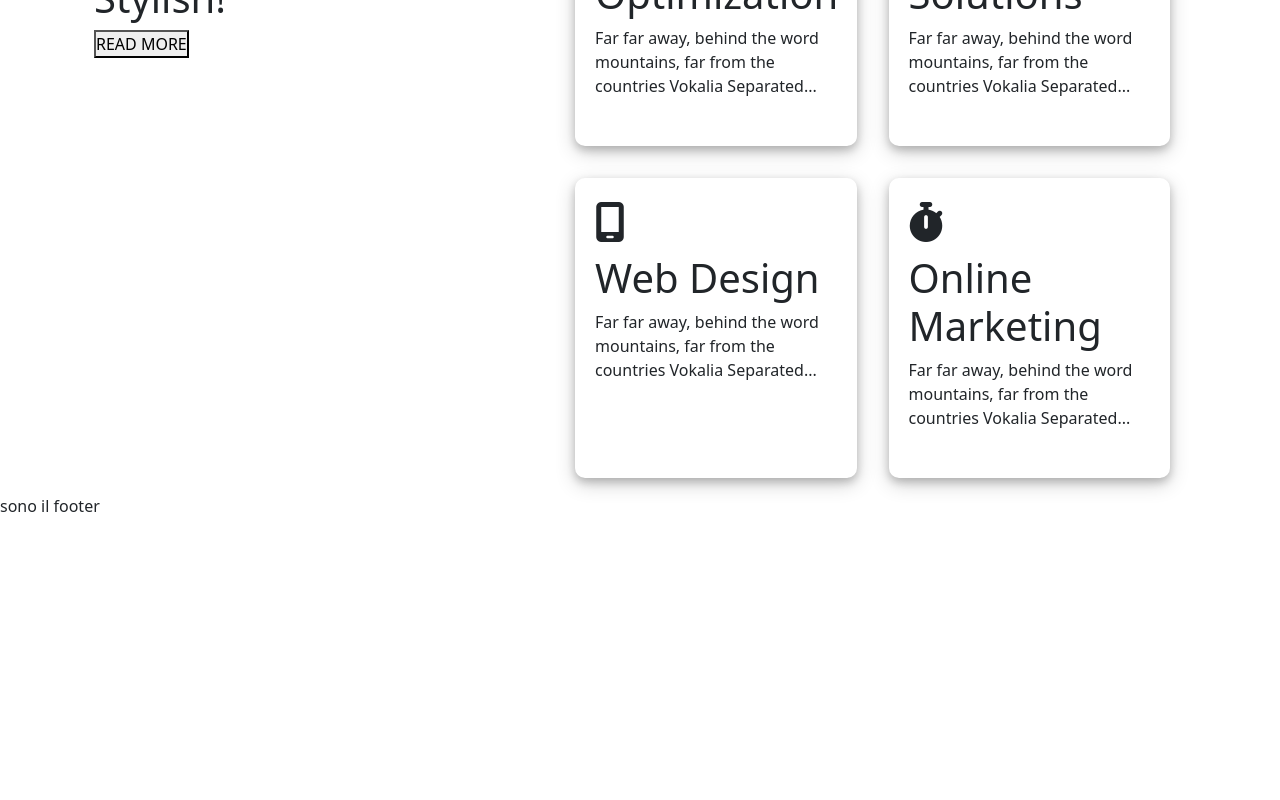
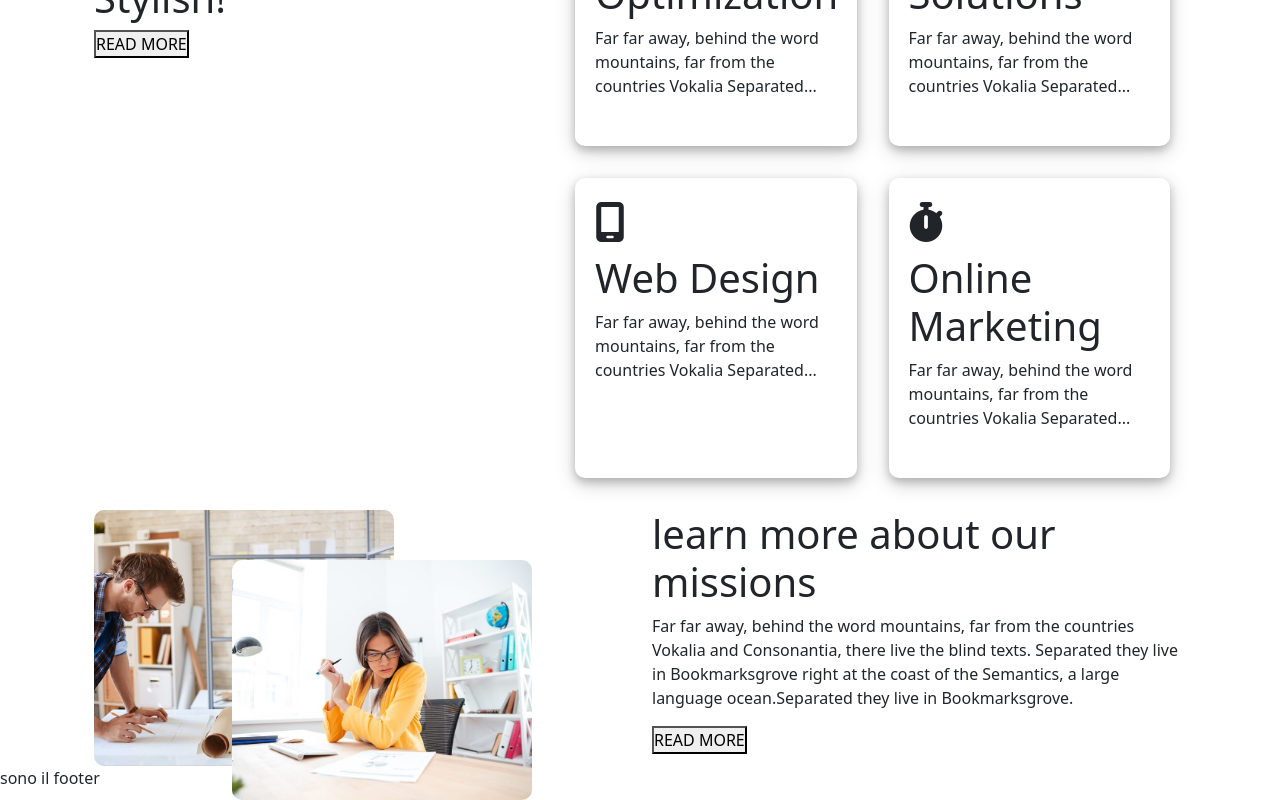
Before and after one commit to eugeniomalavasi/proj-html-vuejs, a Vue app: page / in a window 1280 px wide. Shown: the part 1386-2186 px from the top of the page. Before the commit the page ends 1904 px from the top, so only its background shows below. Built offline with nearby package versions, Linux system fonts and the light colour scheme.

Commit message:
feat section homepage 2-3

```diff
--- a/src/pages/HomePage.vue
+++ b/src/pages/HomePage.vue
@@ -85,8 +85,20 @@ data() {
             </div>
 
             <!-- mission section 3 -->
-            <div>
+            <div class="container pt-3">
+                <div class="row" id="doubleCardSection">
 
+                    <div class="col-6">
+                        <img class="doubleCard1" src="../assets/img/doubleCard1.jpg" alt="">
+                        <img class="doubleCard2" src="../assets/img/doubleCard2.jpg" alt="">
+                    </div>
+
+                    <div class="col-6">
+                        <h1>learn more about our missions</h1>
+                        <p>Far far away, behind the word mountains, far from the countries Vokalia and Consonantia, there live the blind texts. Separated they live in Bookmarksgrove right at the coast of the Semantics, a large language ocean.Separated they live in Bookmarksgrove.</p>
+                            <AppButton />
+                    </div>
+                </div>
             </div>
 
             <!-- other project section 4 -->
@@ -129,4 +141,21 @@ main {
     height: 100%;
     background-color: red;
 }
+
+#doubleCardSection {
+    position: relative;
+
+    .doubleCard1 {
+        border-radius: 10px;
+        max-width: 300px;
+    }
+
+    .doubleCard2 {
+        max-width: 300px;
+        border-radius: 10px;
+        position: absolute;
+        top: 50px;
+        left: 150px;
+    }
+}
 </style>
```
Also changed, not shown: src/assets/img/doubleCard1.jpg (added), src/assets/img/doubleCard2.jpg (added).
